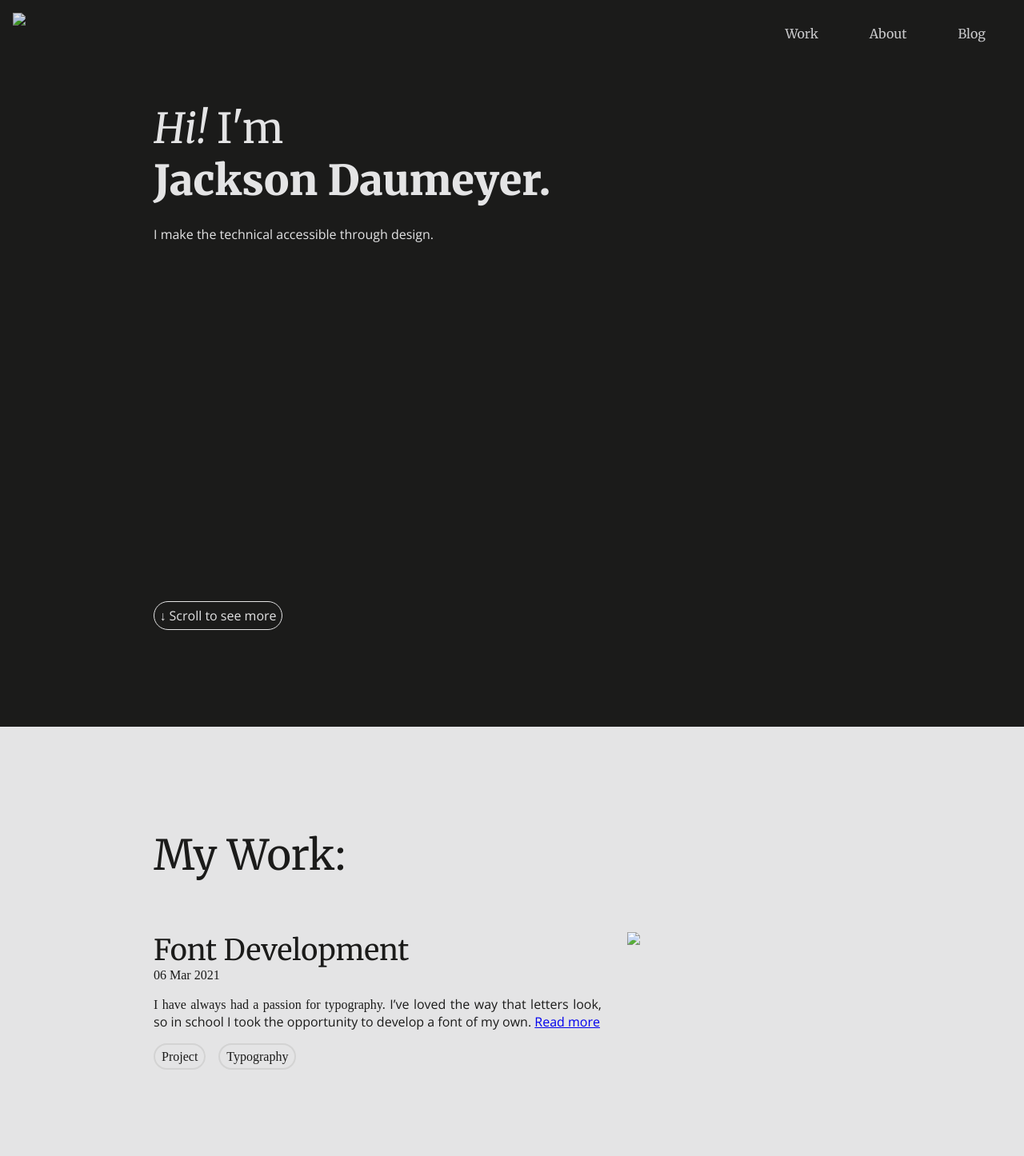
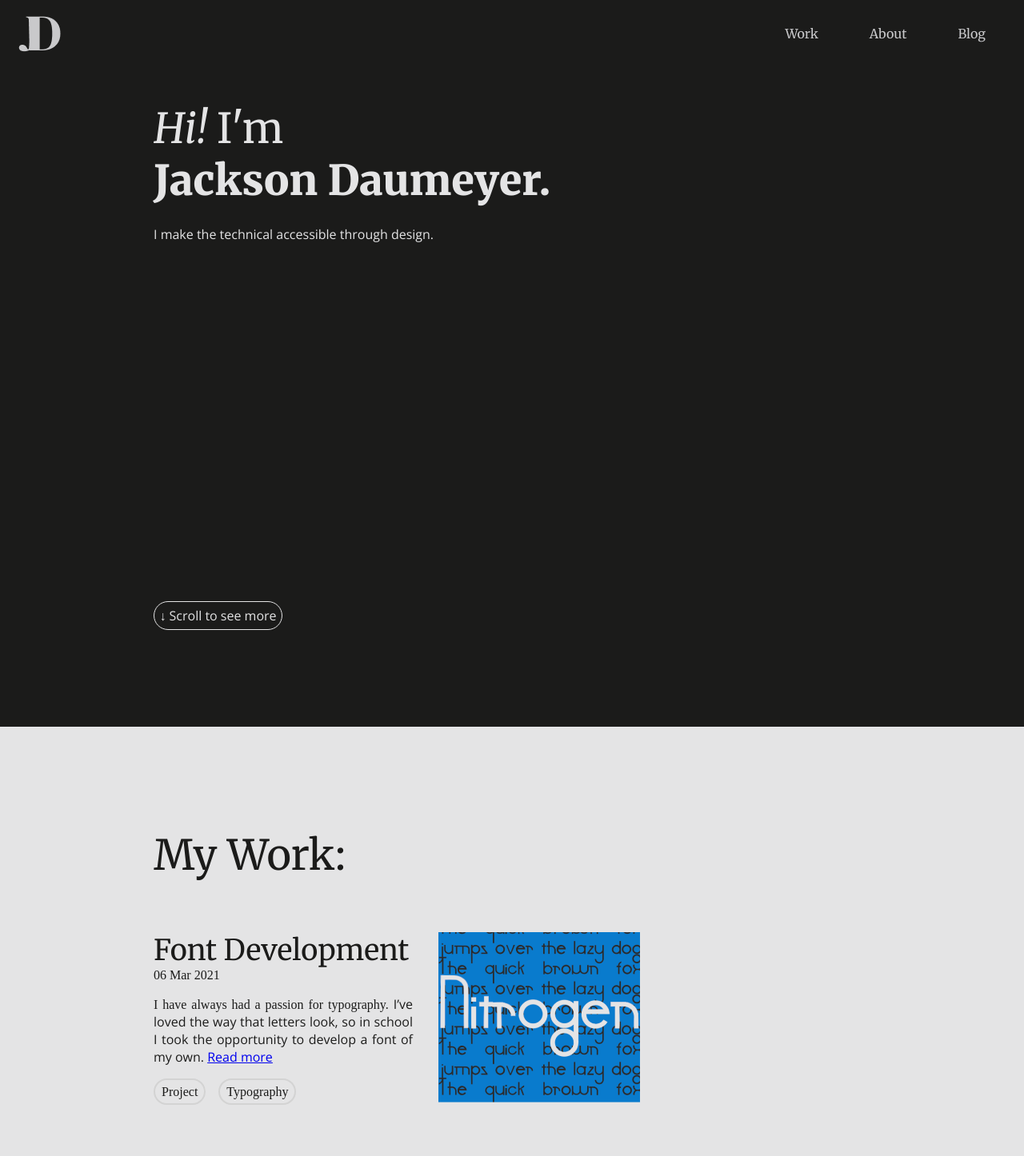
Before and after one commit to jdaumeyer/website, a Jekyll site: the page built from index.html, in a window 1280 px wide. Shown: the whole page at 80% size. Built offline with Jekyll 4.4.1, drawn with Linux system fonts in a browser that asks for light colours; some web fonts are replaced; before the commit the page ends 1402 px from its top, so only the background shows below that.

Commit message:
Moved the image of nitrogen inbetween paragraphs

```diff
--- /dev/null
+++ b/css/post.css
@@ -0,0 +1,3 @@
+img {
+    margin: auto;
+}
```
Also changed, not shown: _posts/2021-03-06-work-post-number-1.md (+1 -2 lines), assets/images/monogram.png (added), assets/images/nitrogen.png (added), assets/images/profile-pic.png (added), 4 other files.
